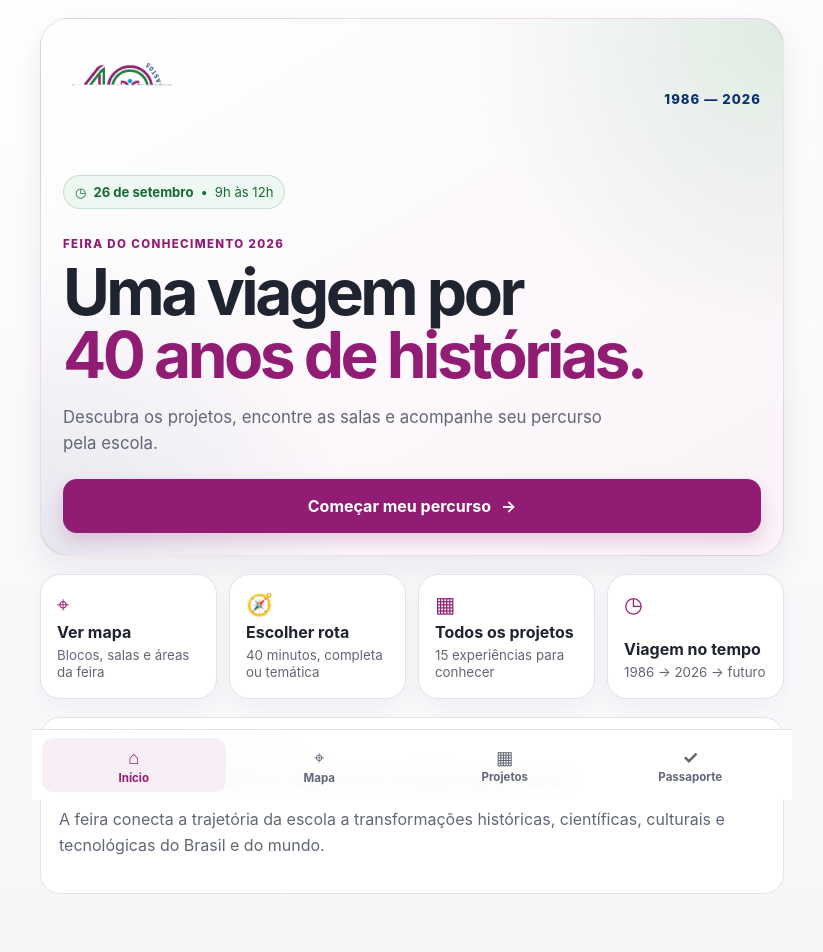
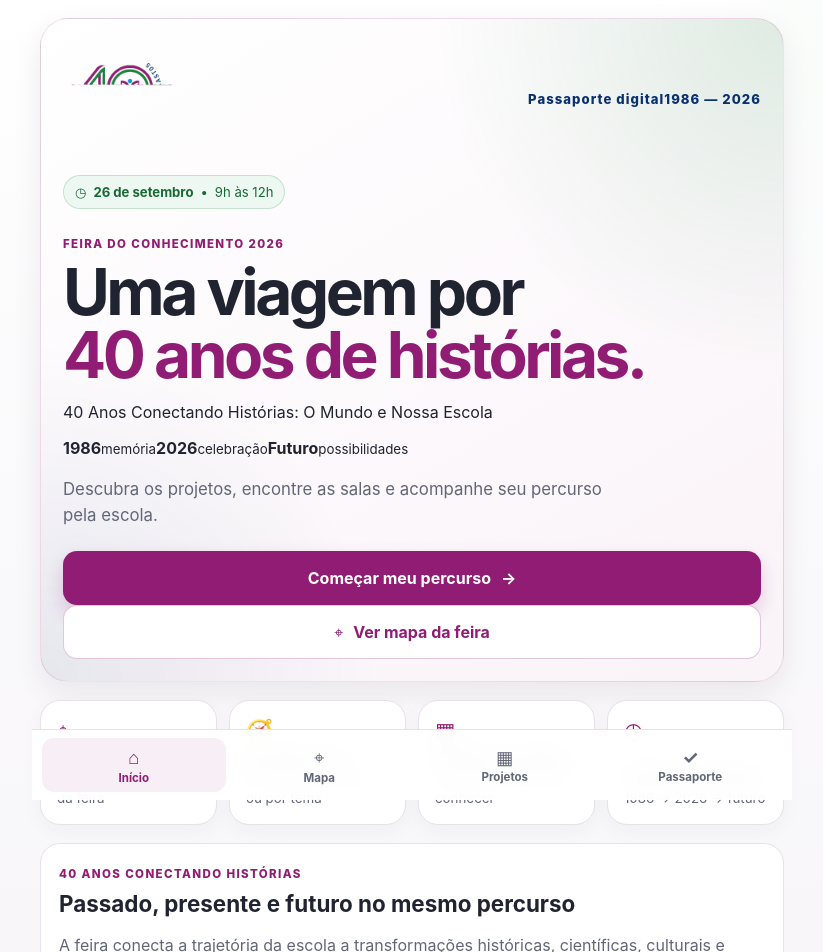
Before and after one commit to christianhpo-star/feira-40-anos-maria-luiza, a React (Vite) app: page / in a window 1280 px wide. Shown: the top 952 px of the page, without its empty margins (228-1051 px from the left). Built offline with nearby package versions, Linux system fonts and the light colour scheme.

Commit message:
ui: enriquece experiência visual da Home

```diff
--- a/src/pages/HomePage.tsx
+++ b/src/pages/HomePage.tsx
@@ -23,7 +23,10 @@ export function HomePage() {
       <section className="hero">
         <div className="hero__brandrow">
           <img src="/images/logo-escola.png" alt="40 anos da E.E. Maria Luiza Miranda Bastos" />
-          <span>{siteInfo.period}</span>
+          <div className="hero__identity">
+            <span className="hero__passport-label">Passaporte digital</span>
+            <span className="hero__period">{siteInfo.period}</span>
+          </div>
         </div>
         <div className="event-pill" aria-label={`${siteInfo.date}, ${siteInfo.time}`}>
           <span aria-hidden="true">◷</span>
@@ -34,10 +37,23 @@ export function HomePage() {
         {qrLocationData && <div className="location-confirm" role="status">⌖ Você está em <strong>{qrLocationData.label}</strong></div>}
         <p className="kicker">{siteInfo.eventName}</p>
         <h1>Uma viagem por<br /><span>40 anos de histórias.</span></h1>
+        <p className="hero__theme">{siteInfo.theme}</p>
+        <div className="era-track" aria-label="1986 a 2026 e futuro">
+          <span><strong>1986</strong><small>memória</small></span>
+          <i aria-hidden="true" />
+          <span><strong>2026</strong><small>celebração</small></span>
+          <i aria-hidden="true" />
+          <span><strong>Futuro</strong><small>possibilidades</small></span>
+        </div>
         <p className="hero__lead">Descubra os projetos, encontre as salas e acompanhe seu percurso pela escola.</p>
-        <Link className="button button--primary button--large" to={active ? `/rotas/${active.id}` : '/rotas'}>
-          {active ? 'Continuar meu percurso' : 'Começar meu percurso'} <span aria-hidden="true">→</span>
-        </Link>
+        <div className="hero__actions">
+          <Link className="button button--primary button--large" to={active ? `/rotas/${active.id}` : '/rotas'}>
+            {active ? 'Continuar meu percurso' : 'Começar meu percurso'} <span aria-hidden="true">→</span>
+          </Link>
+          <Link className="button button--secondary button--large hero__map-button" to="/mapa">
+            <span aria-hidden="true">⌖</span> Ver mapa da feira
+          </Link>
+        </div>
         {visited.length > 0 && <ProgressBar value={visited.length} total={projects.length} />}
       </section>
 
@@ -50,16 +66,17 @@ export function HomePage() {
       )}
 
       <section className="quick-grid" aria-label="Acessos rápidos">
-        <Link to="/mapa" className="quick-card"><span aria-hidden="true">⌖</span><strong>Ver mapa</strong><small>Blocos, salas e áreas da feira</small></Link>
-        <Link to="/rotas" className="quick-card"><span aria-hidden="true">🧭</span><strong>Escolher rota</strong><small>40 minutos, completa ou temática</small></Link>
-        <Link to="/projetos" className="quick-card"><span aria-hidden="true">▦</span><strong>Todos os projetos</strong><small>15 experiências para conhecer</small></Link>
-        <Link to="/tempo" className="quick-card"><span aria-hidden="true">◷</span><strong>Viagem no tempo</strong><small>1986 → 2026 → futuro</small></Link>
+        <Link to="/mapa" className="quick-card quick-card--map"><span className="quick-card__icon" aria-hidden="true">⌖</span><strong>Ver mapa</strong><small>Blocos, salas e áreas da feira</small></Link>
+        <Link to="/rotas" className="quick-card quick-card--route"><span className="quick-card__icon" aria-hidden="true">🧭</span><strong>Escolher rota</strong><small>Percursos completos ou por tema</small></Link>
+        <Link to="/projetos" className="quick-card quick-card--projects"><span className="quick-card__icon" aria-hidden="true">▦</span><strong>Todos os projetos</strong><small>15 experiências para conhecer</small></Link>
+        <Link to="/tempo" className="quick-card quick-card--time"><span className="quick-card__icon" aria-hidden="true">◷</span><strong>Viagem no tempo</strong><small>1986 → 2026 → futuro</small></Link>
       </section>
 
-      <section className="story-card">
+      <section className="story-card story-card--celebration">
         <span className="eyebrow">40 anos conectando histórias</span>
         <h2>Passado, presente e futuro no mesmo percurso</h2>
         <p>A feira conecta a trajetória da escola a transformações históricas, científicas, culturais e tecnológicas do Brasil e do mundo.</p>
+        <div className="story-card__marks" aria-hidden="true"><span>1986</span><i /><span>2026</span><i /><span>∞</span></div>
       </section>
     </main>
   )
```
